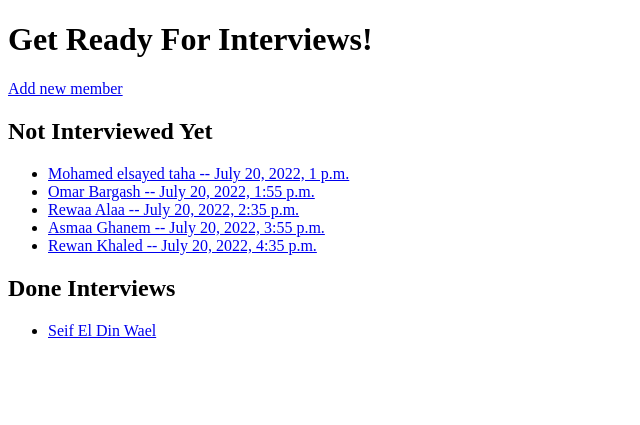
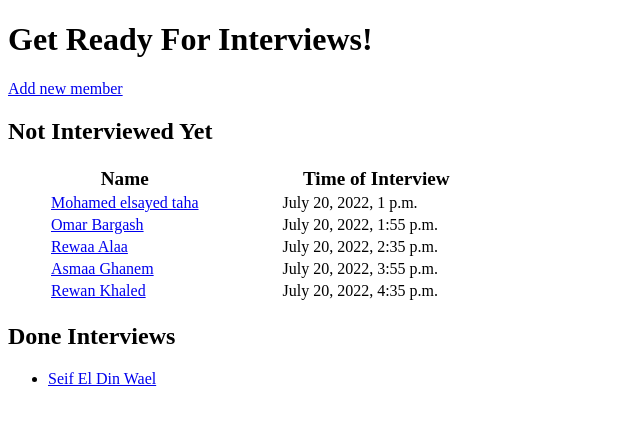
Before and after one commit to seif7666/interviewer-assistant, a Django app: page / in a window 1280 px wide. Shown: the top 425 px of the page, without its empty margins (0-640 px from the left). Run offline with Django 4.2, Linux system fonts and the light colour scheme; data comes from the database, SQL or seed files in the repository; both versions use the stored data as it was after the commit.

Commit message:
Style needs to be put

```diff
--- a/interview_data/templates/interview_data/index.html
+++ b/interview_data/templates/interview_data/index.html
@@ -1,11 +1,24 @@
 <!DOCTYPE html>
 <html lang="en">
+
 <head>
     <meta charset="UTF-8">
     <meta http-equiv="X-UA-Compatible" content="IE=edge">
     <meta name="viewport" content="width=device-width, initial-scale=1.0">
     <title>Homepage</title>
+    <style>
+        th{
+            font-size: larger;
+        }
+
+        .data{
+            position: relative;
+            left: 5em;
+            align-items: center;
+        }
+    </style>
 </head>
+
 <body>
     <h1>Get Ready For Interviews!</h1>
     <div>
@@ -14,20 +27,30 @@
     <div>
         <h2>Not Interviewed Yet</h2>
         <ul>
-            {% for member in not_members.all %}
-            <li> <a href="{% url 'detail' member.id %}" target="_blank" >{{member.name }} -- {{ member.interview_time}}</a></li>
-            {% endfor %}
+            <table>
+                <th>Name</th>
+                <th class="data">Time of Interview</th>
+
+                {% for member in not_members.all %}
+                <tr>
+                    <td> <a href="{% url 'detail' member.id %}" target="_blank">{{member.name }} </a></td>
+                    <td class="data">{{ member.interview_time}}</td>
+                </tr>
+                {% endfor %}
+            </table>
+
         </ul>
     </div>
     <div>
         <h2>Done Interviews</h2>
         <ul>
             {% for member in members.all %}
-            <li> <a href="{% url 'detail' member.id %}" target="_blank" >{{member.name }}</a></li>
+            <li> <a href="{% url 'detail' member.id %}" target="_blank">{{member.name }}</a></li>
             {% endfor %}
         </ul>
     </div>
 
 
 </body>
+
 </html>
```
Also changed, not shown: db.sqlite3.
